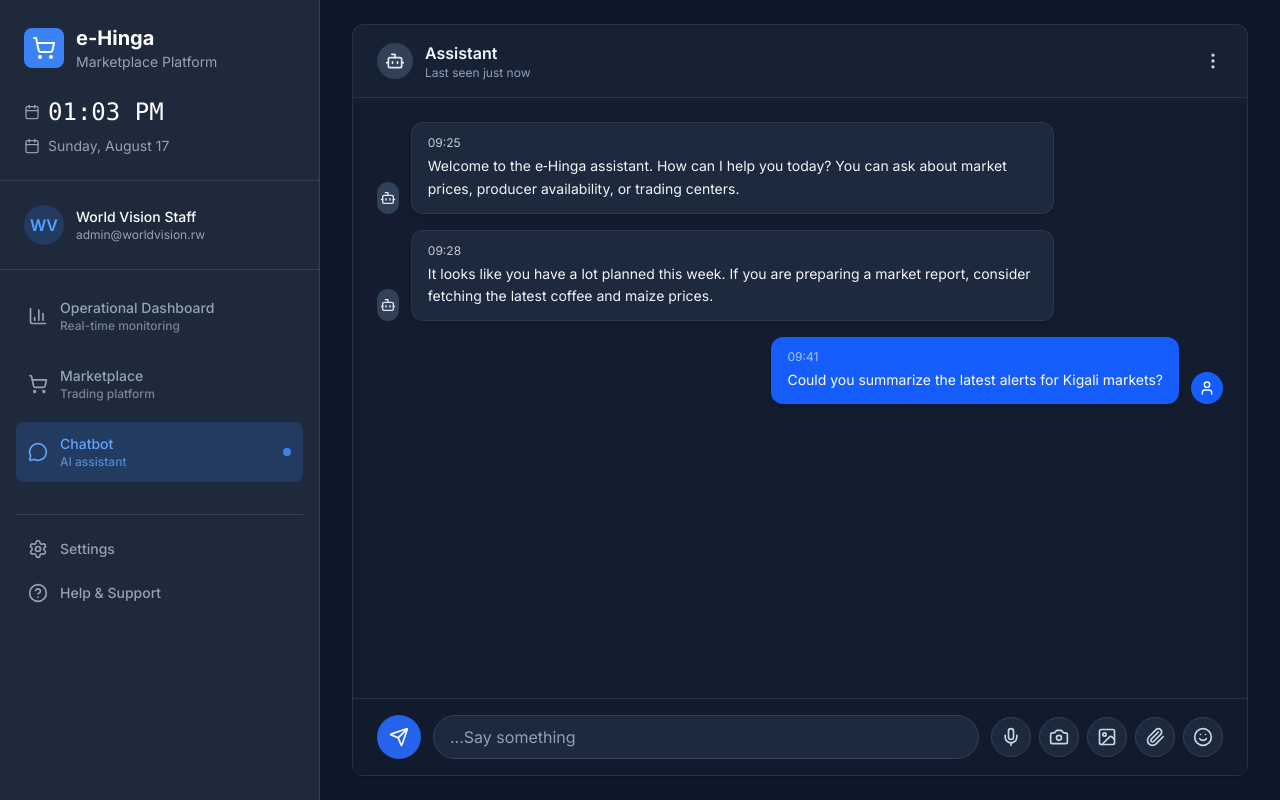
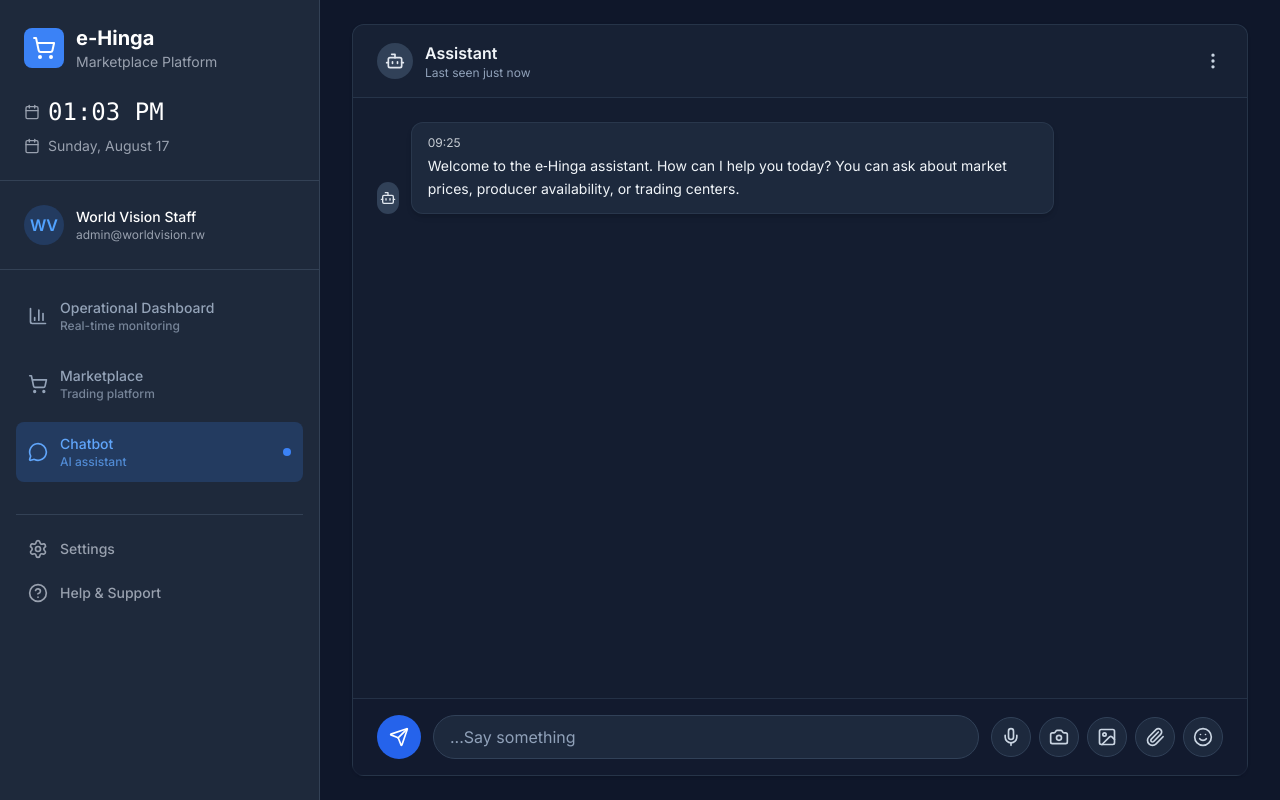
Before and after one commit to shamision/ehinga-marketplace, a Next.js app: page /chatbot in a window 1280 px wide. Built offline with nearby package versions, Linux system fonts and the light colour scheme; no server answers.

Commit message:
Removed unnecessary chatbot placeholder messages

```diff
--- a/src/app/chatbot/page.tsx
+++ b/src/app/chatbot/page.tsx
@@ -35,19 +35,19 @@
         "Welcome to the e‑Hinga assistant. How can I help you today? You can ask about market prices, producer availability, or trading centers.",
       time: "09:25",
     },
-    {
-      id: "m2",
-      role: "assistant",
-      content:
-        "It looks like you have a lot planned this week. If you are preparing a market report, consider fetching the latest coffee and maize prices.",
-      time: "09:28",
-    },
-    {
-      id: "m3",
-      role: "user",
-      content: "Could you summarize the latest alerts for Kigali markets?",
-      time: "09:41",
-    },
+    // {
+    //   id: "m2",
+    //   role: "assistant",
+    //   content:
+    //     "It looks like you have a lot planned this week. If you are preparing a market report, consider fetching the latest coffee and maize prices.",
+    //   time: "09:28",
+    // },
+    // {
+    //   id: "m3",
+    //   role: "user",
+    //   content: "Could you summarize the latest alerts for Kigali markets?",
+    //   time: "09:41",
+    // },
   ]);
 
   const [input, setInput] = useState("");
```
